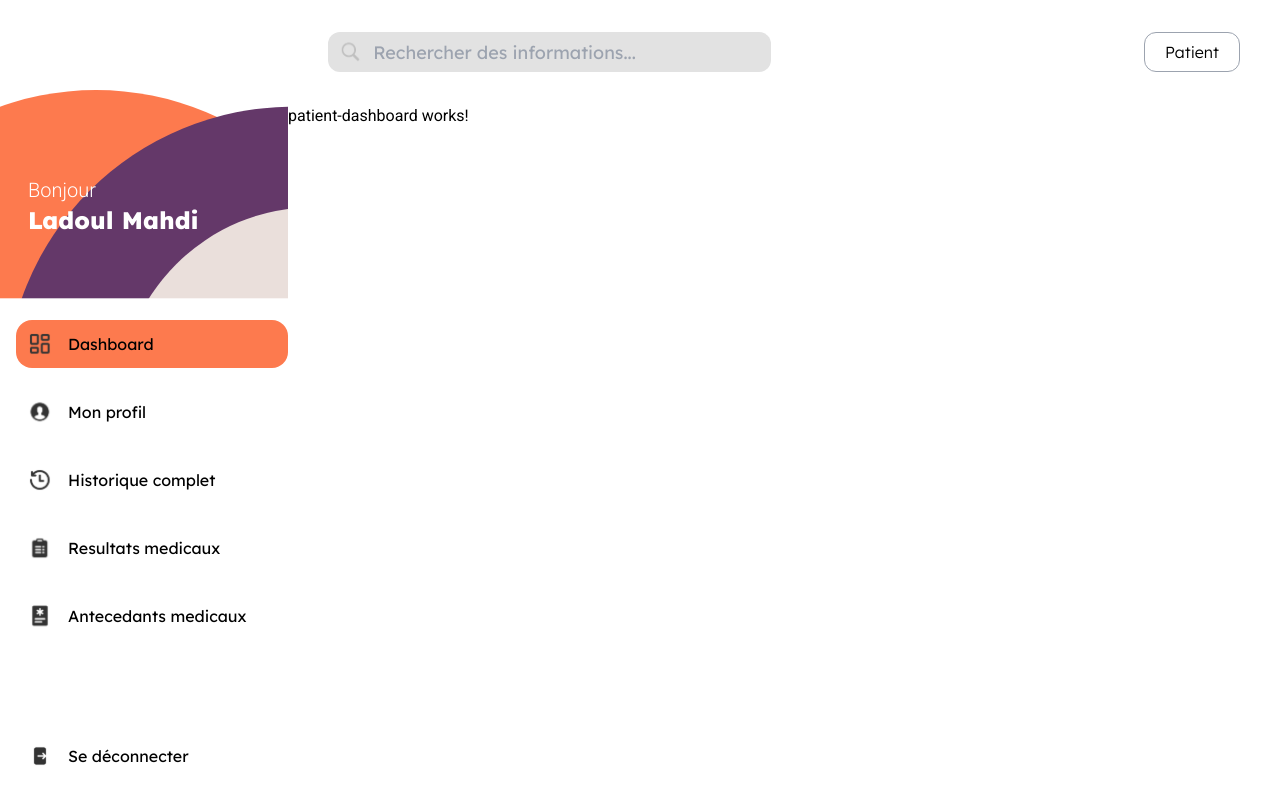
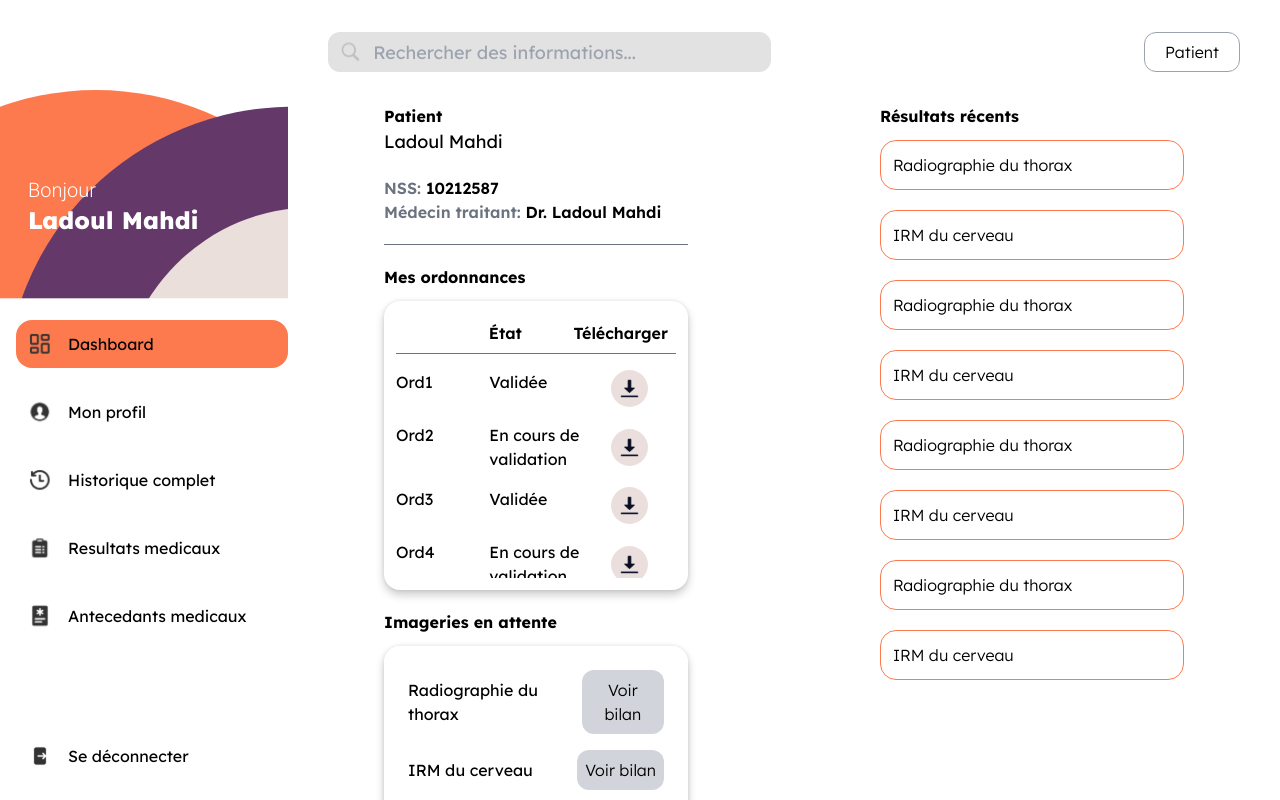
Before and after one commit to sarairatni/eCare, an Angular app: page /patient in a window 1280 px wide. Built offline with nearby package versions, Linux system fonts and the light colour scheme.

Commit message:
first patient page done

```diff
--- a/src/app/landing/section-one/section-one.component.html
+++ b/src/app/landing/section-one/section-one.component.html
@@ -1,6 +1,4 @@
-<div
-  class="bg-[#F1F1F1] w-full h-auto grid grid-cols-2 items-center"
->
+<div class="bg-[#F1F1F1] w-full h-auto grid grid-cols-2 items-center">
   <!-- Hero content (left column) -->
   <div class="w-[90%]">
     <div
@@ -26,7 +24,7 @@
       </p>
 
       <button
-        class="flex items-center px-1 py-1 bg-[#643869] border border-transparent rounded-full space-x-[1vw] h-[4vw] w-[16vw] outline-none transition duration-200 hover:bg-[#9c5b8e] hover:shadow-inner hover:shadow-md hover:shadow-white-900 active:shadow-inner active:shadow-md active:shadow-[#643869]-800"
+        class="flex items-center px-1 py-1 bg-[#643869] border border-transparent rounded-full space-x-[1vw] h-[4vw] w-[16vw] outline-none transition duration-200 hover:bg-[#9c5b8e] hover:shadow-md hover:shadow-white-900 active:shadow-md active:shadow-[#643869]-800"
       >
         <div
           class="h-[95%] aspect-square flex items-center justify-center bg-white rounded-full"
--- a/src/app/patient/patient-dashboard/patient-dashboard.component.html
+++ b/src/app/patient/patient-dashboard/patient-dashboard.component.html
@@ -1 +1,94 @@
-<p>patient-dashboard works!</p>
+<div
+  class="w-[100%] flex-1 overflow-scroll flex flex-col lg:flex-row justify-between"
+>
+  <!-- cote gauche -->
+  <div class="h-[100%] w-[100%] px-5 pb-5 lg:px-24">
+    <!-- info -->
+    <div class="flex flex-col gap-5 border-b border-gray-500 pb-5">
+      <div>
+        <p class="text-black-500 font-[Lexend] font-bold">Patient</p>
+        <p class="text-black-500 font-[Lexend] text-lg">
+          {{ patient() }}
+        </p>
+      </div>
+      <div>
+        <p class="text-gray-500 font-[Lexend] font-semibold">
+          NSS: <span class="text-black">{{ nss() }}</span>
+        </p>
+        <p class="text-gray-500 font-[Lexend] font-semibold">
+          Médecin traitant:
+          <span class="text-black">{{ "Dr. " + medecin() }}</span>
+        </p>
+      </div>
+    </div>
+    <!-- ordonnances -->
+    <div class="flex flex-col pt-5 gap-3">
+      <p class="text-black-500 font-[Lexend] font-bold">Mes ordonnances</p>
+      <!-- tableau -->
+      <div
+        class="bg-white rounded-2xl p-3 font-[Lexend] flex flex-col"
+        style="
+          box-shadow: 0 5px 10px rgba(0, 0, 0, 0.2), 0 0 5px rgba(0, 0, 0, 0.1);
+        "
+      >
+        <div class="flex justify-between p-2 border-b border-gray-500">
+          <div class="w-[100%]"></div>
+          <div class="w-[100%]">
+            <p class="font-semibold">État</p>
+          </div>
+          <div class="w-[100%] flex items-center justify-center">
+            <p class="font-semibold">Télécharger</p>
+          </div>
+        </div>
+        <div
+          class="flex flex-col gap-4 lg:max-h-[28vh] lg:overflow-scroll pt-4"
+        >
+          <div *ngFor="let ord of ordonnances(); let i = index" class="flex">
+            <p class="w-[100%]">{{ ord.nom }}</p>
+            <p class="w-[100%]">{{ textEtat(ord.etat) }}</p>
+            <div class="flex w-[100%] items-center justify-center">
+              <img
+                src="/telecharger.svg"
+                alt="telecharger"
+                class="cursor-pointer"
+              />
+            </div>
+          </div>
+        </div>
+      </div>
+    </div>
+    <!-- imageries -->
+    <div class="flex flex-col pt-5 gap-3">
+      <p class="text-black-500 font-[Lexend] font-bold">Imageries en attente</p>
+      <div
+        class="bg-white rounded-2xl p-6 font-[Lexend] flex flex-col gap-4 lg:max-h-[25vh] lg:overflow-scroll"
+        style="
+          box-shadow: 0 5px 10px rgba(0, 0, 0, 0.2), 0 0 5px rgba(0, 0, 0, 0.1);
+        "
+      >
+        <div
+          *ngFor="let im of imageries(); let j = index"
+          class="flex justify-between items-center"
+        >
+          <p>{{ im }}</p>
+          <button class="p-2 bg-gray-300 rounded-xl font-light">
+            Voir bilan
+          </button>
+        </div>
+      </div>
+    </div>
+  </div>
+  <!-- cote droit -->
+  <div class="h-[100%] w-[100%] px-5 lg:px-24">
+    <!-- resultats -->
+    <p class="text-black-500 font-[Lexend] font-bold mb-3">Résultats récents</p>
+    <div class="flex flex-col gap-5">
+      <div
+        *ngFor="let res of imageries(); let k = index"
+        class="p-3 font-light font-[Lexend] rounded-2xl bg-white border border-[#FD7A4E]"
+      >
+        {{ res }}
+      </div>
+    </div>
+  </div>
+</div>
--- a/src/app/patient/patient-dashboard/patient-dashboard.component.ts
+++ b/src/app/patient/patient-dashboard/patient-dashboard.component.ts
@@ -1,11 +1,38 @@
-import { Component } from '@angular/core';
+import { NgFor } from '@angular/common';
+import { Component, input } from '@angular/core';
 
 @Component({
   selector: 'app-patient-dashboard',
-  imports: [],
+  imports: [NgFor],
   templateUrl: './patient-dashboard.component.html',
   styleUrl: './patient-dashboard.component.css'
 })
 export class PatientDashboardComponent {
+  patient = input("Ladoul Mahdi");
+  nss = input(10212587);
+  medecin = input("Ladoul Mahdi");
+  ordonnances = input([
+    {nom: 'Ord1', etat: 0},
+    {nom: 'Ord2', etat: 1},
+    {nom: 'Ord3', etat: 0},
+    {nom: 'Ord4', etat: 1},
+    {nom: 'Ord5', etat: 2},
+    {nom: 'Ord6', etat: 1},
+  ]);
+  imageries = input(['Radiographie du thorax', 'IRM du cerveau', 'Radiographie du thorax', 'IRM du cerveau', 'Radiographie du thorax', 'IRM du cerveau', 'Radiographie du thorax', 'IRM du cerveau',]);
+  resultats = input(["Demander cértificat médical", "Demander decompte des frais d'hospitalisation"]);
 
+  textEtat(etat: number) {
+    switch(etat) {
+      case 0:
+        return "Validée";
+      case 1:
+        return "En cours de validation";
+      case 2:
+        return "Rejetée";
+      default:
+        return "État inconnu";
+
+    }
+  }
 }
--- a/src/app/patient/patient-layout/patient-layout.component.html
+++ b/src/app/patient/patient-layout/patient-layout.component.html
@@ -1,5 +1,5 @@
-<div class="w-[100vw] flex justify-between">
-  <div>
+<div class="w-[100vw] h-screen flex justify-between">
+  <div class="h-screen sticky top-0">
     <app-sidebar
       [selectionne]="selectionne()"
       [personne]="personne()"
@@ -14,8 +14,12 @@
       class="lg:hidden"
     />
   </div>
-  <div class="w-[100%]">
-    <app-topbar [role]="0" [nom]="'Ladoul Mahdi'" />
-    <router-outlet></router-outlet>
+  <div class="w-[100%] flex flex-col h-screen">
+    <div class="ticky top-0 z-10">
+      <app-topbar [role]="0" [nom]="'Ladoul Mahdi'" />
+    </div>
+    <div class="overflow-scroll">
+      <router-outlet></router-outlet>
+    </div>
   </div>
 </div>
```
Also changed, not shown: public/telecharger.svg (added).
